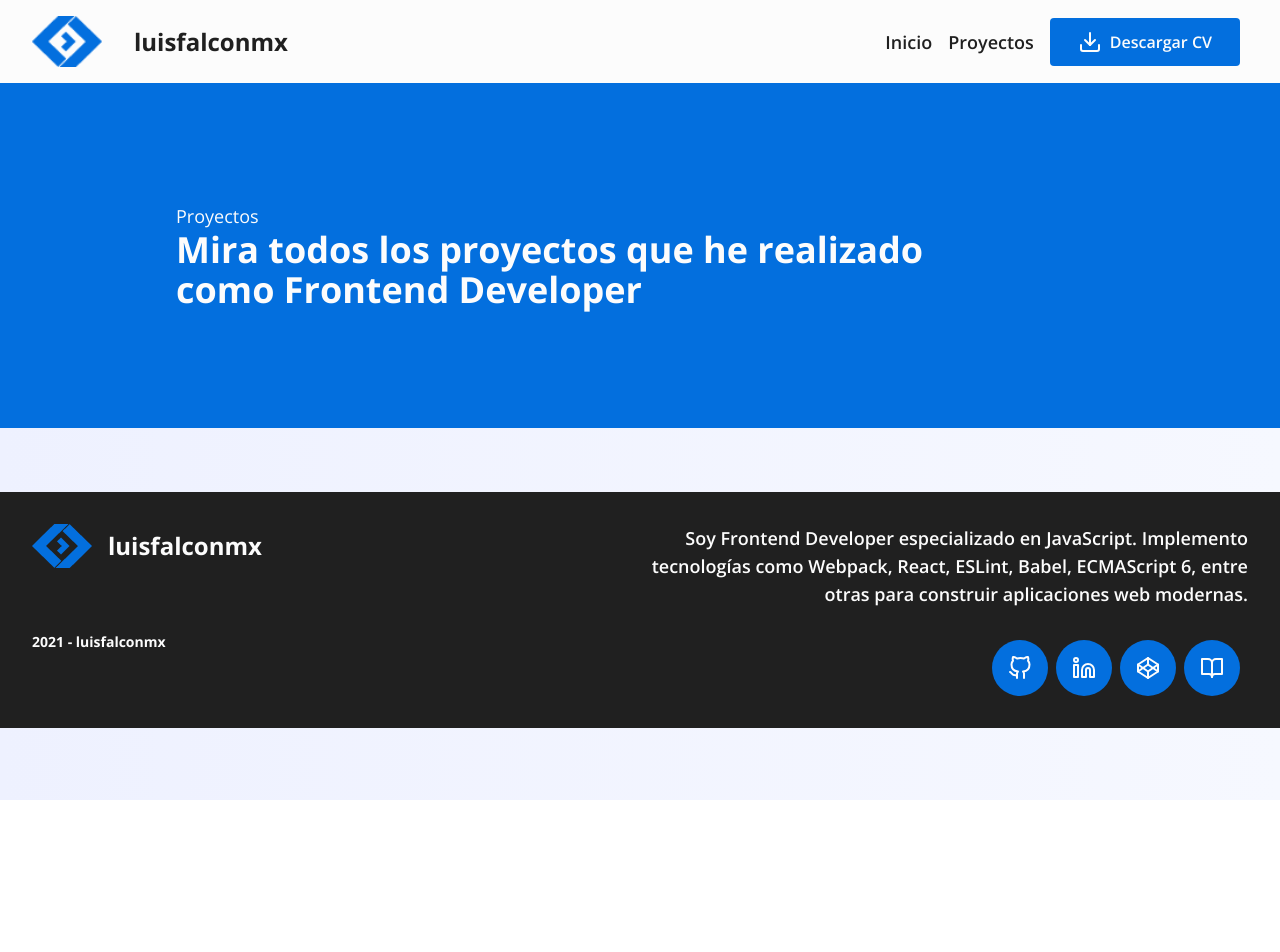
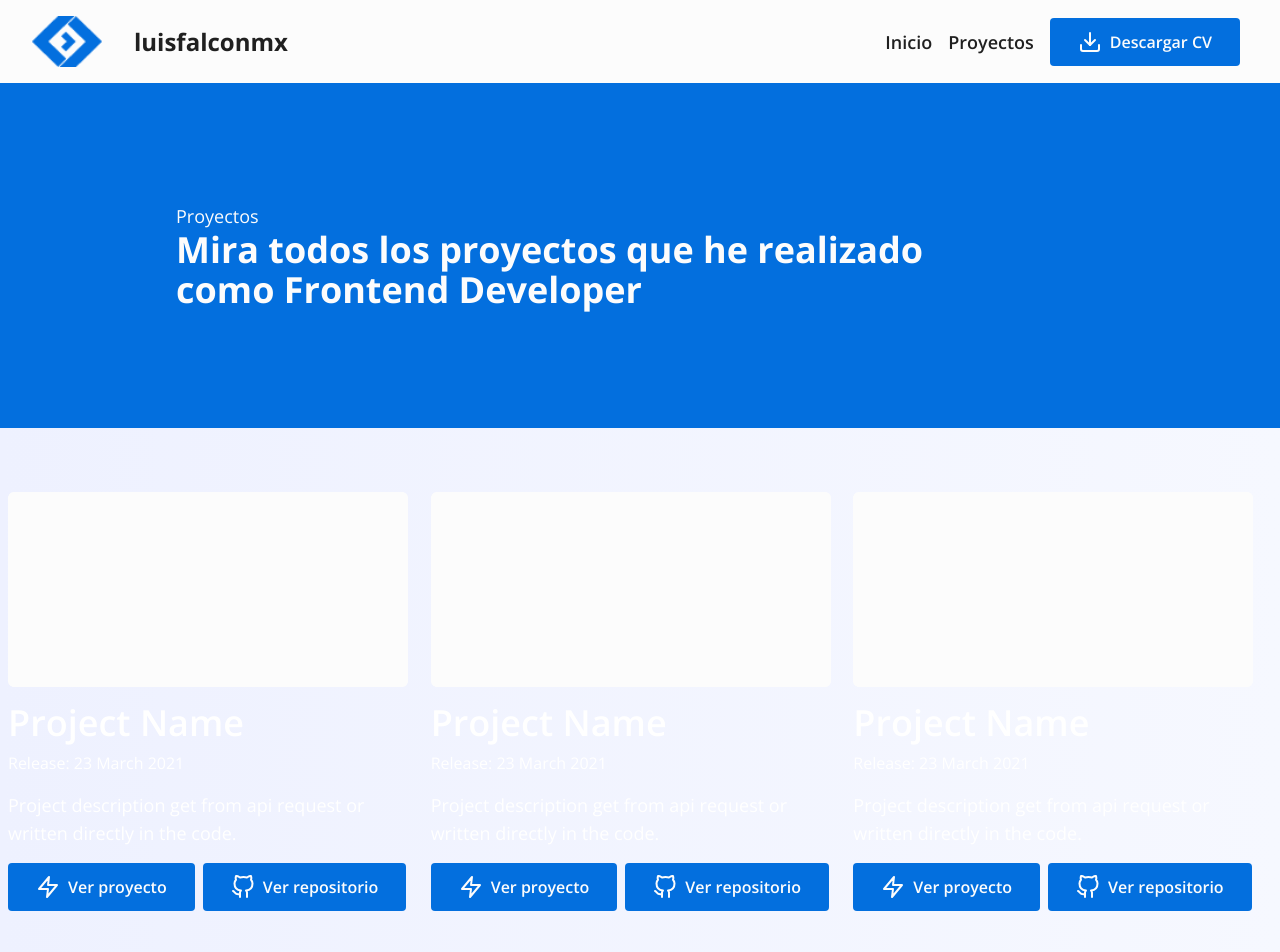
Before and after one commit to LuisFalconMX/portfolio, a React app: page /projects in a window 1280 px wide. Shown: the top 952 px of the page. Before the commit the page ends 800 px from the top, so only its background shows below. Built offline with nearby package versions, Linux system fonts and the light colour scheme; a web font is replaced by a local one.

Commit message:
feat: ProjectCard component created with minimal configuration

```diff
--- /dev/null
+++ b/src/components/ProjectCard.jsx
@@ -0,0 +1,25 @@
+import React from 'react'
+import '@styles/components/ProjectCard.pcss'
+import Button from '@components/Button'
+import ProjectCover from '@images/project-card-cover.png'
+import { Zap, GitHub } from 'react-feather'
+
+const ProjectCard = (props) => {
+  const {} = props
+  return (
+    <div className="projectCard">
+      <img src={ProjectCover} alt="" />
+      <h2 className="projectCard__title">Project Name</h2>
+      <small className="projectCard__release">Release: 23 March 2021</small>
+      <p className="projectCard__description">
+        Project description get from api request or written directly in the code.
+      </p>
+      <div className="projectCard__buttons">
+        <Button message="Ver proyecto" icon={<Zap />} />
+        <Button message="Ver repositorio" icon={<GitHub />} />
+      </div>
+    </div>
+  )
+}
+
+export default ProjectCard
--- a/src/containers/Projects.jsx
+++ b/src/containers/Projects.jsx
@@ -1,9 +1,15 @@
 import React from 'react'
 import Jumbotron from '@components/Jumbotron'
+import ProjectCard from '@components/ProjectCard'
 
 const Projects = () => (
   <>
     <Jumbotron />
+    <div className="grid grid-cols-3 gap-1 mt-16 px-2">
+      <ProjectCard />
+      <ProjectCard />
+      <ProjectCard />
+    </div>
   </>
 )
 
--- /dev/null
+++ b/src/styles/components/ProjectCard.pcss
@@ -0,0 +1,25 @@
+.projectCard {
+  @apply text-white;
+}
+
+.projectCard__image {
+  width: 100%;
+}
+
+.projectCard__title {
+  @apply mt-4 text-4xl font-semibold;
+}
+
+.projectCard__release {
+  @apply block mt-2;
+  @apply font-light text-base;
+}
+
+.projectCard__description {
+  @apply mt-4;
+  @apply text-lg;
+}
+
+.projectCard__buttons {
+  @apply mt-4;
+}
```
Also changed, not shown: src/assets/images/project-card-cover.png (added).
